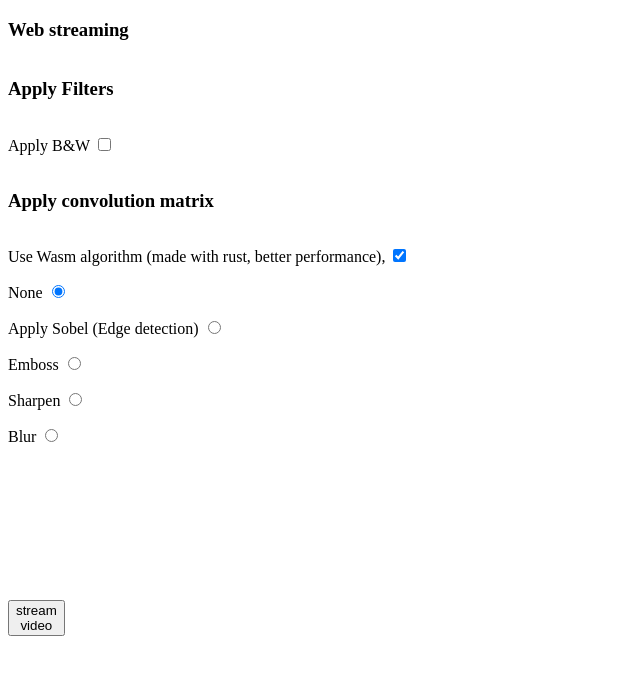
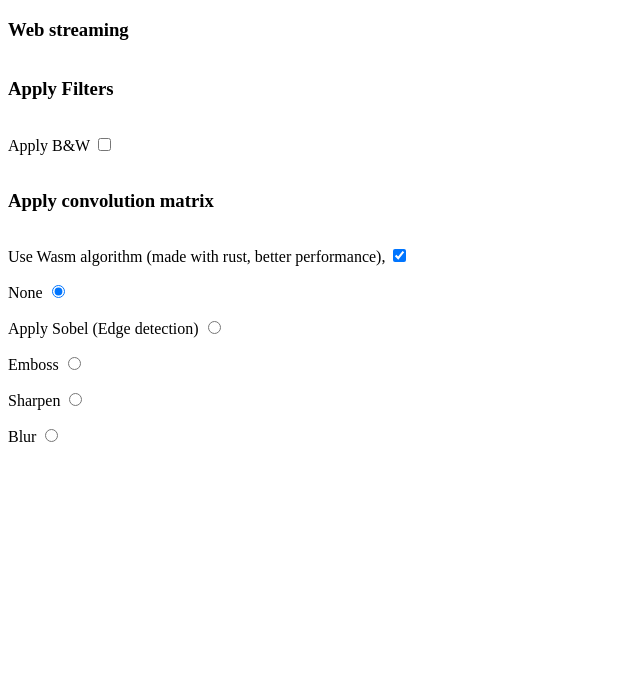
Before and after one commit to davidliegar/web-streaming, a Vue app in the folder client/: page / in a window 1280 px wide. Shown: the top 674 px of the page, without its empty margins (0-640 px from the left). Built offline with nearby package versions, Linux system fonts and the light colour scheme; no server answers.

Commit message:
hide stream

```diff
--- a/client/src/views/stream.vue
+++ b/client/src/views/stream.vue
@@ -80,7 +80,7 @@
       class="canvas"
     />
 
-    <button @click="stream">stream video</button>
+    <!-- <button @click="stream">stream video</button> -->
   </section>
 </template>
 
@@ -107,18 +107,18 @@ const convolution = ref<'sober' | 'emboss' | 'sharpen' | 'blur' | undefined>(und
 const useWasm = ref(true)
 
 let mediaStream: MediaStream
-const peerConnection = new RTCPeerConnection({});
-const socketConnection = new SocketConnection("stream-video")
+// const peerConnection = new RTCPeerConnection({});
+// const socketConnection = new SocketConnection("stream-video")
 
-socketConnection.onmessage = e => {
-  const info = JSON.parse(e.data)
-  if (info.type === "icecandidate") {
-    peerConnection?.addIceCandidate(info.candidate);
-  } else if (info.type === "answer") {
-    console.log("Received answer")
-    peerConnection?.setRemoteDescription(info.answer);
-  }
-}
+// socketConnection.onmessage = e => {
+//   const info = JSON.parse(e.data)
+//   if (info.type === "icecandidate") {
+//     peerConnection?.addIceCandidate(info.candidate);
+//   } else if (info.type === "answer") {
+//     console.log("Received answer")
+//     peerConnection?.setRemoteDescription(info.answer);
+//   }
+// }
 
 async function start () {
   if (!video.value || !canvas.value) return
@@ -160,25 +160,25 @@ async function start () {
   }
 }
 
-function stream () {
-  peerConnection.addEventListener("icecandidate", e => {
-    if (e.candidate !== null) {
-      socketConnection.postMessage({ type: "icecandidate", candidate: e.candidate });
-    }
-  });
+// function stream () {
+//   peerConnection.addEventListener("icecandidate", e => {
+//     if (e.candidate !== null) {
+//       socketConnection.postMessage({ type: "icecandidate", candidate: e.candidate });
+//     }
+//   });
 
-  if (!video.value) return
+//   if (!video.value) return
 
-  mediaStream.getTracks()
-    .forEach(track => peerConnection.addTrack(track, mediaStream));
+//   mediaStream.getTracks()
+//     .forEach(track => peerConnection.addTrack(track, mediaStream));
 
-  peerConnection.createOffer({ offerToReceiveAudio: true, offerToReceiveVideo: true })
-    .then(async offer => {
-        await peerConnection.setLocalDescription(offer);
-        socketConnection.postMessage({ type: "offer", offer })
-        console.log("Created offer, sending...")
-      })
-}
+//   peerConnection.createOffer({ offerToReceiveAudio: true, offerToReceiveVideo: true })
+//     .then(async offer => {
+//         await peerConnection.setLocalDescription(offer);
+//         socketConnection.postMessage({ type: "offer", offer })
+//         console.log("Created offer, sending...")
+//       })
+// }
 
 
 onMounted(() => {
```
